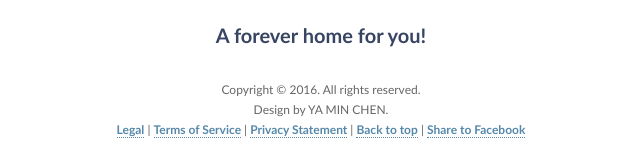
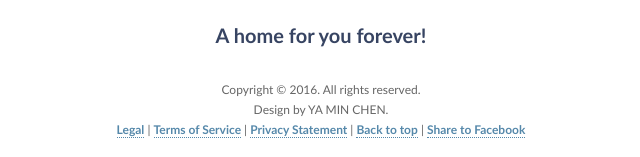
Before and after one commit to yummy830509/yaminchen, a plain HTML site: page guru/index.html in a window 1280 px wide. Shown: the part 2207-2364 px from the top of the page, 319-959 px from the left. Drawn offline with nearby package versions, Linux system fonts and the light colour scheme.

Commit message:
modified guru

```diff
--- a/guru/index.html
+++ b/guru/index.html
@@ -78,7 +78,7 @@
 				<img src="03.jpg" width="574px" height="574px" alt="guru" title="Guru">
 				</p>
 				<h1><b>
-					A forever home for you!
+					A home for you forever!
 					</b></h1>
 
 
```
